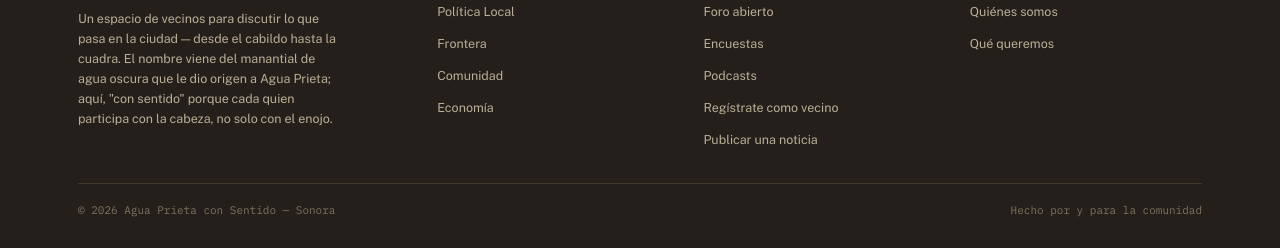
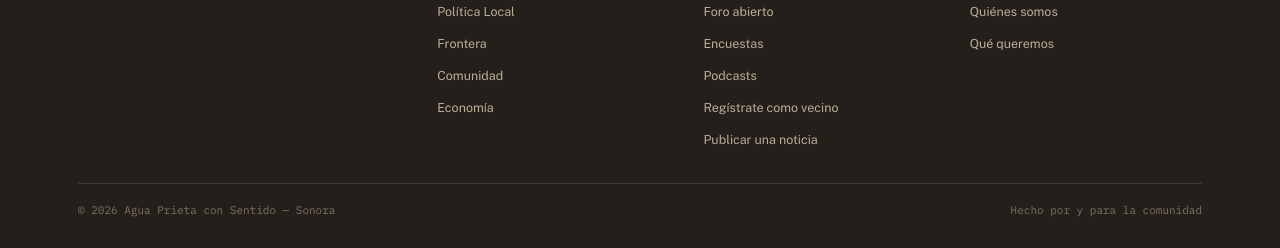
Before and after one commit to luis1376/aguaprietaconsentido, a website: page public/index.html in a window 1280 px wide. Shown: the part 2114-2362 px from the top of the page. Drawn offline with nearby package versions, Linux system fonts and the light colour scheme; no server answers.

Commit message:
Dejar en blanco la descripcion del pie de pagina para completarla despues

```diff
--- a/public/index.html
+++ b/public/index.html
@@ -836,7 +836,7 @@
     <div class="footer-grid">
       <div class="foot-brand">
         <p>Agua Prieta <em style="color:var(--copper); font-style:italic;">con sentido</em></p>
-        <span>Un espacio de vecinos para discutir lo que pasa en la ciudad — desde el cabildo hasta la cuadra. El nombre viene del manantial de agua oscura que le dio origen a Agua Prieta; aquí, "con sentido" porque cada quien participa con la cabeza, no solo con el enojo.</span>
+        <span></span>
       </div>
       <div>
         <h5>Secciones</h5>
```
